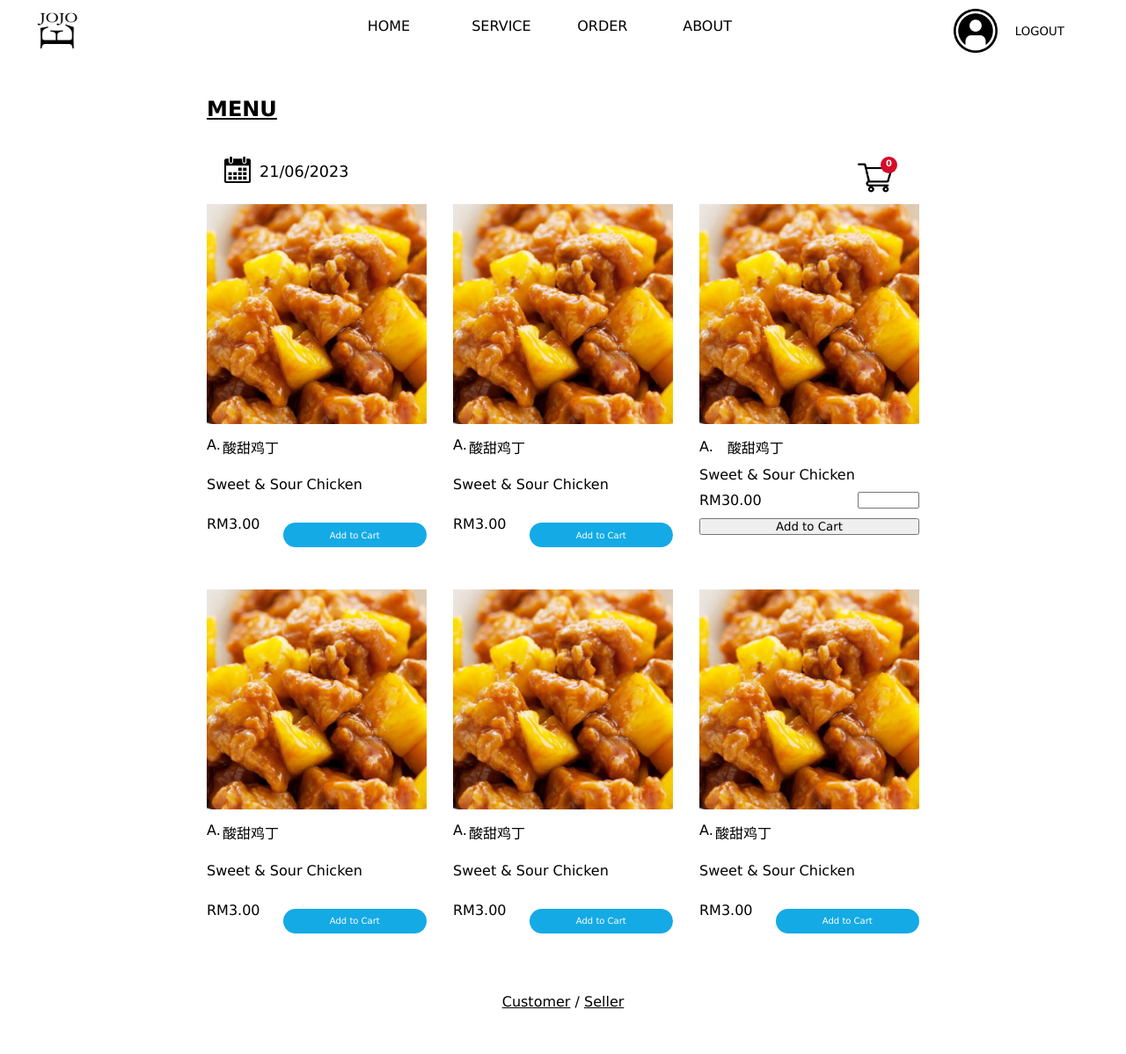
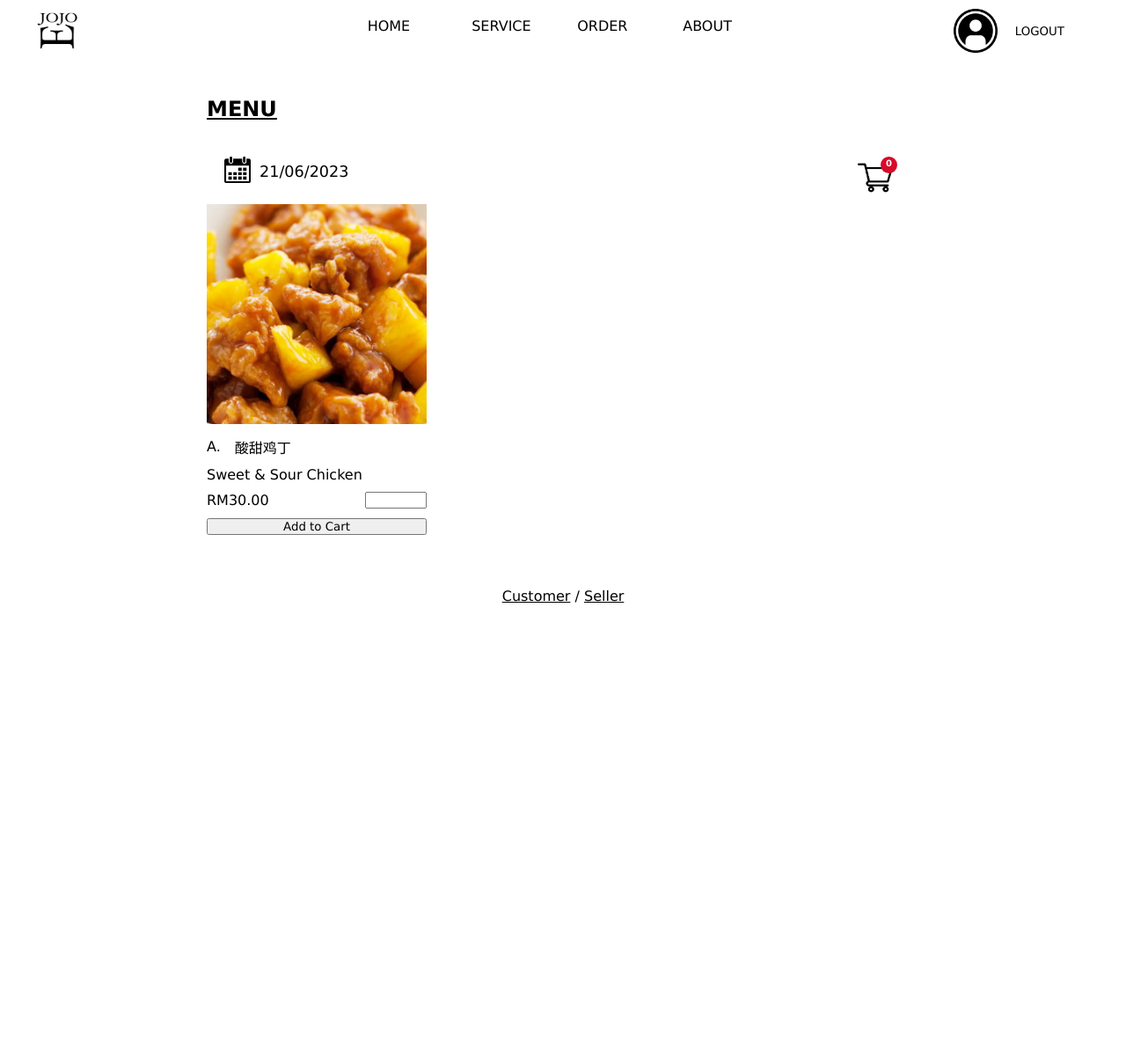
Before and after one commit to zengchai/Jojoe-Food-Delivery, a PHP site: page /serviceCustomerPage.html in a window 1280 px wide. Shown: the whole page at 88% size. After the commit the page ends 800 px from the top, so only its background shows below. Run offline with PHP 8.4, Linux system fonts and the light colour scheme.

```diff
--- a/header.php
+++ b/header.php
@@ -1,6 +1,4 @@
 <?php
-session_start();
-
 include("config.php");
 
 if ($_SESSION["Login"] != "YES") {
--- a/serviceCustomerPage.html
+++ b/serviceCustomerPage.html
@@ -73,32 +73,6 @@
 
       <div class="grid-container2" id="grid-container2">
 
-        <!--place to insert food-->
-        <div class="food">
-          <div class="thumb">
-            <div class="image"><img src="servicePageImage/sweetSourChicken.png"></div>
-          </div>
-          <div class="details">
-            <div class="foodID">A.</div>
-            <div class="name">酸甜鸡丁</div>
-            <div class="engName">Sweet & Sour Chicken</div>
-            <div class="price">RM3.00</div>
-            <button type="button" class="addToCart allbutton">Add to Cart</button>
-          </div>
-        </div>
-
-        <div class="food">
-          <div class="thumb">
-            <div class="image"><img src="servicePageImage/sweetSourChicken.png"></div>
-          </div>
-          <div class="details">
-            <div class="foodID">A.</div>
-            <div class="name">酸甜鸡丁</div>
-            <div class="engName">Sweet & Sour Chicken</div>
-            <div class="price">RM3.00</div>
-            <button type="button" class="addToCart allbutton">Add to Cart</button>
-          </div>
-        </div>
 
         <div class="food">
           <div class="images">
@@ -117,45 +91,6 @@
           </div>
         </div>
 
-
-        <div class="food">
-          <div class="thumb">
-            <div class="image"><img src="servicePageImage/sweetSourChicken.png"></div>
-          </div>
-          <div class="details">
-            <div class="foodID">A.</div>
-            <div class="name">酸甜鸡丁</div>
-            <div class="engName">Sweet & Sour Chicken</div>
-            <div class="price">RM3.00</div>
-            <button type="button" class="addToCart allbutton">Add to Cart</button>
-          </div>
-        </div>
-
-        <div class="food">
-          <div class="thumb">
-            <div class="image"><img src="servicePageImage/sweetSourChicken.png"></div>
-          </div>
-          <div class="details">
-            <div class="foodID">A.</div>
-            <div class="name">酸甜鸡丁</div>
-            <div class="engName">Sweet & Sour Chicken</div>
-            <div class="price">RM3.00</div>
-            <button type="button" class="addToCart allbutton">Add to Cart</button>
-          </div>
-        </div>
-
-        <div class="food">
-          <div class="thumb">
-            <img src="servicePageImage/sweetSourChicken.png">
-          </div>
-          <div class="details">
-            <div class="foodID">A.</div>
-            <div class="name">酸甜鸡丁</div>
-            <div class="engName">Sweet & Sour Chicken</div>
-            <div class="price">RM3.00</div>
-            <button type="button" class="addToCart allbutton">Add to Cart</button>
-          </div>
-        </div>
       </div>
   </div>
 </div>
--- a/signup.php
+++ b/signup.php
@@ -20,7 +20,7 @@ if (mysqli_query($conn, $sql)) {
 	echo "New record created successfully";
     $_SESSION['USER'] = $userName;
     $_SESSION['ID'] = $userId;
-    $_SESSION['LEVEL'] = 0;
+    $_SESSION['LEVEL'] = 2;
     $_SESSION["Login"] = "YES";
     header("Location: homepage.php");
 } else {
@@ -52,14 +52,14 @@ if (mysqli_query($conn, $sql)) {
             <img src="headerImage/IMG_4380 1.png" style="height: 50px; width: 50px; text-align: center">
           </div>
           <div class="header1">
-            <div class="header"><a data-active="home" href="mainPage.html">HOME</a></div>
+            <div class="header"><a data-active="home" href="mainpage.php">HOME</a></div>
             <div class="header"><a data-active="service" href="#">SERVICE</a></div>
             <div class="header"><a data-active="order" href="#">ORDER</a></div>
             <div class="header"><a data-active="about" href="#">ABOUT</a></div>
           </div>
           <div class="login">
             <img src="headerImage/login (1) 1.png" style="text-align: center; padding: 10px 0;">
-            <a href="#">LOGIN</a>
+            <a href="login.php">LOGIN</a>
           </div>
       </div>
     </div>
```
Also changed, not shown: cart.php (renamed from cart.html, +3 -41 lines), mainpage.php (+5 -3 lines), servicespage.php (+87 -13 lines), updateOrder.php (added, +25 -0 lines), menuimages/IMG-6492649e52aa94.13781555.jpeg (added), menuimages/IMG-64926766004b03.72384668.jpeg (added), menuimages/IMG-6492678d7f80b7.47070091.png (added), menuimages/IMG-6492755d15d3c7.99031588.jpeg (added), menuimages/IMG-6492793f3682c3.00866409.jpeg (added), menuimages/IMG-6492794ab25264.31361571.jpeg (added).
